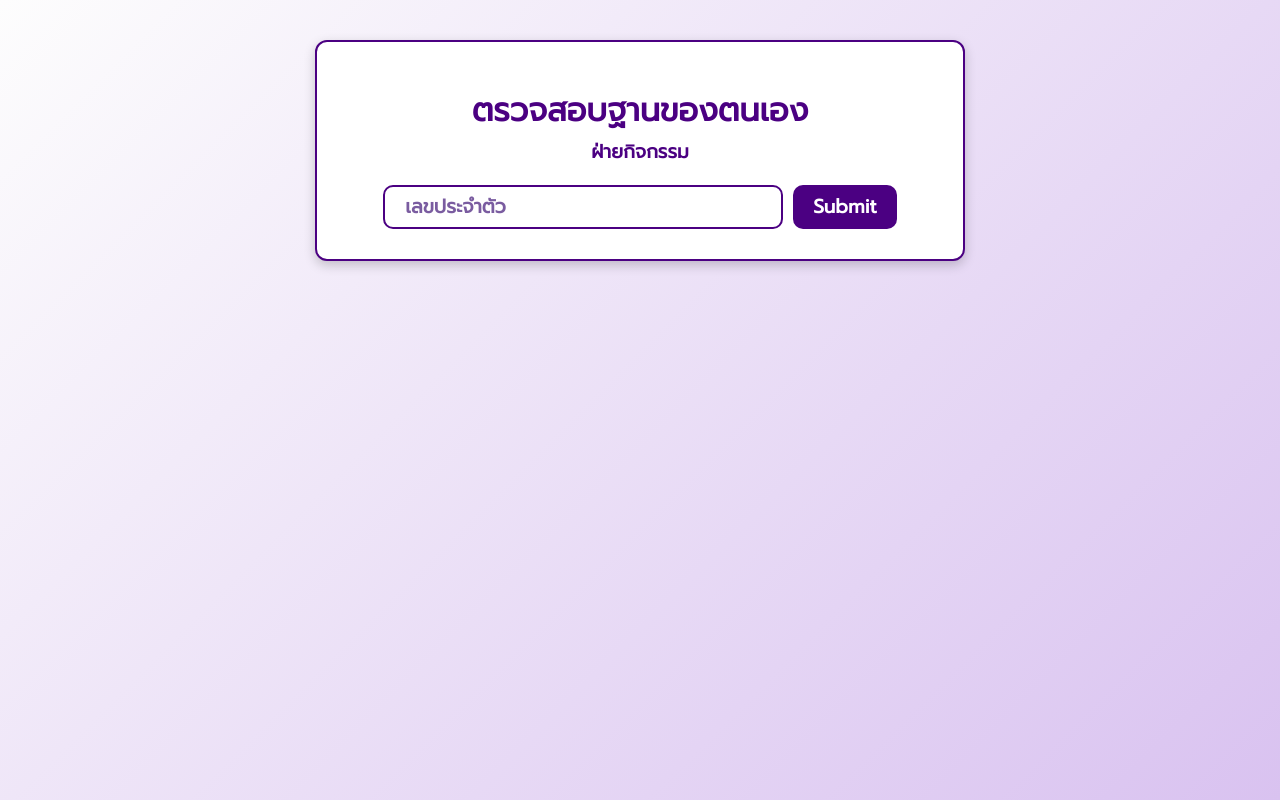
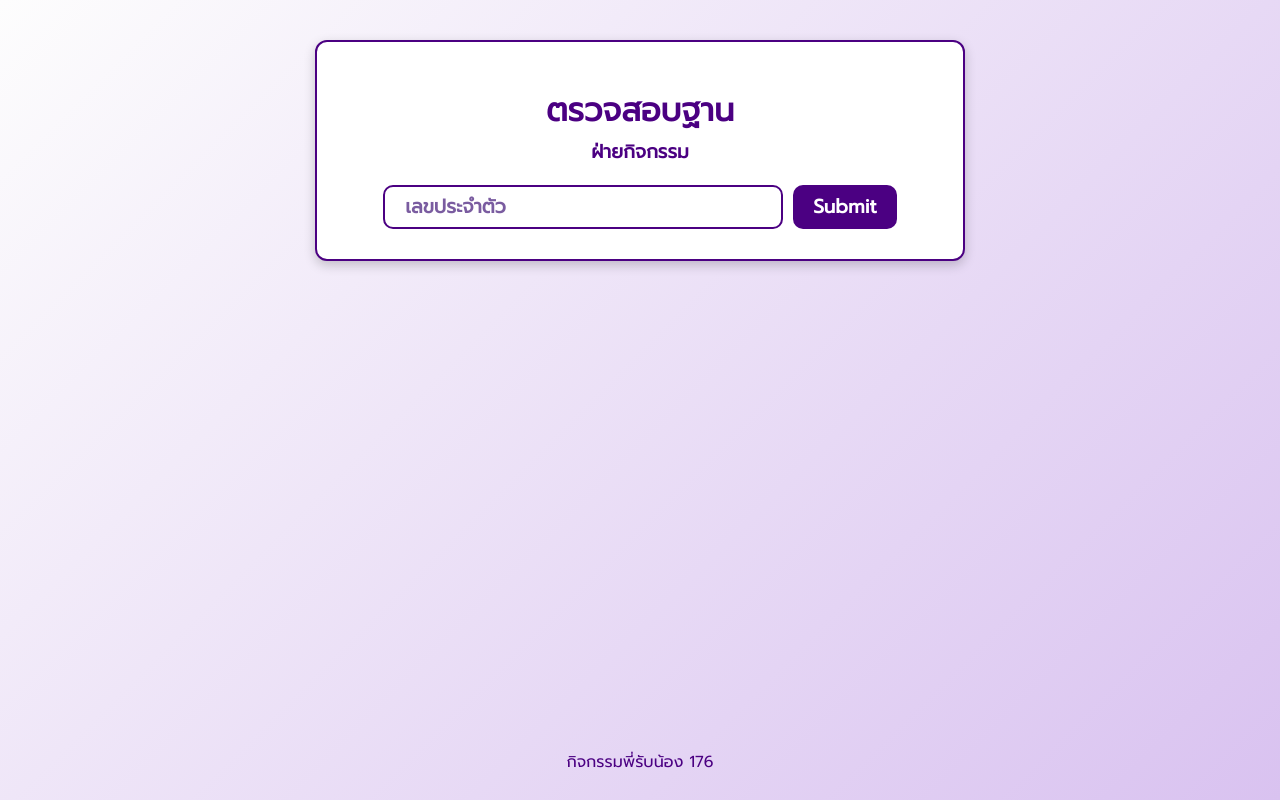
Before and after one commit to TCFOC/176, a plain HTML site: page index.html in a window 1280 px wide. Drawn offline with Linux system fonts and the light colour scheme.

Commit message:
Final final touches

```diff
--- a/index.html
+++ b/index.html
@@ -10,7 +10,7 @@
 <body>
   <div class="wrapper">
     <div class="container">
-      <h1 style="line-height:110%">ตรวจสอบฐานของตนเอง</h1>
+      <h1 style="line-height:110%">ตรวจสอบฐาน</h1>
       <h3>ฝ่ายกิจกรรม</h3>
       <form id="magicForm" style="display: flex; align-items: center; gap: 10px;">
         <input type="text" id="numberInput" placeholder="เลขประจำตัว" />
@@ -21,6 +21,8 @@
 
   <div id="resultDialog" class="hidden"></div>
 
+  <p style="position:fixed; bottom:10px; text-align: center; font-size: 1em;">กิจกรรมพี่รับน้อง 176</p>
+
   <script src="app.js"></script>
 </body>
 </html>
```
